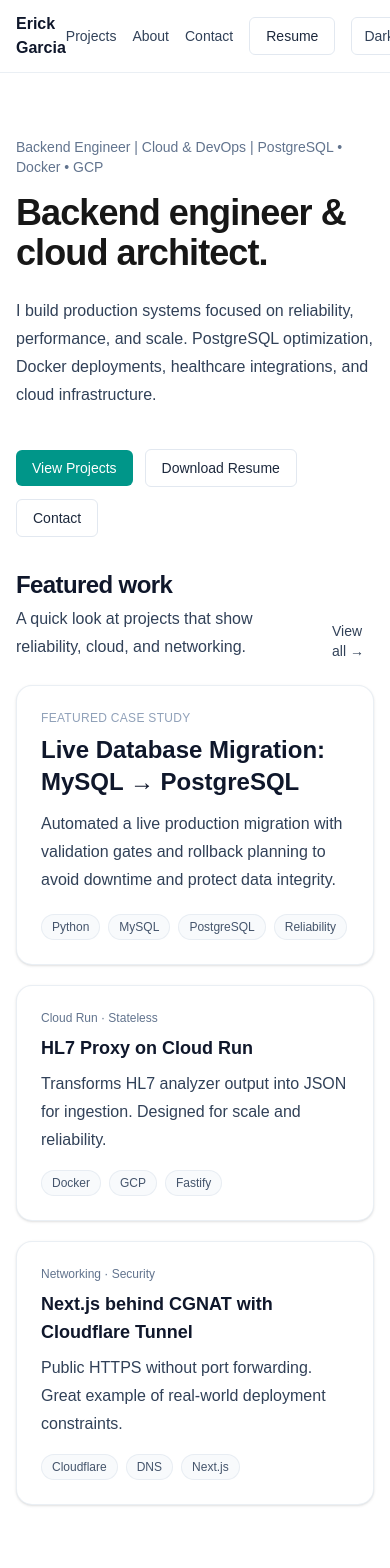
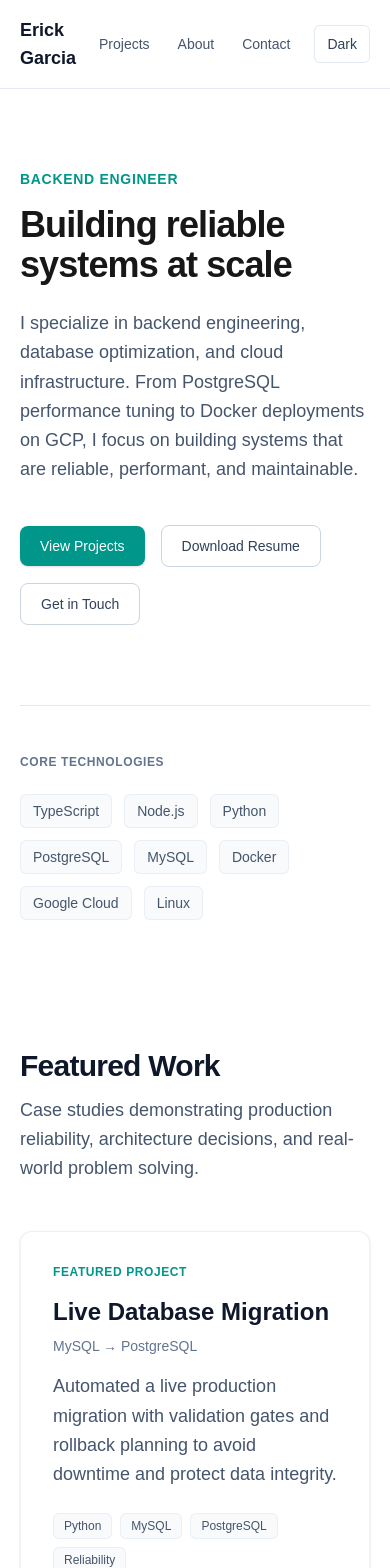
Before and after one commit to eggarcia98/portfolio, a Next.js app: page / in a window 390 px wide. Shown: the top 1568 px of the page. Built offline with nearby package versions, Linux system fonts and the light colour scheme.

Commit message:
style: enhance AboutPage, HomePage, and ProjectsPage for improved layout, readability, and clarity

```diff
--- a/src/app/about/page.tsx
+++ b/src/app/about/page.tsx
@@ -19,54 +19,78 @@ export default function AboutPage() {
     return (
         <div className="min-h-dvh bg-slate-50 text-slate-900 dark:bg-slate-950 dark:text-slate-50">
             <Navbar />
-            <main className="container-page py-14">
-                <h1 className="h2">
-                    About
+            <main className="container-page py-16 lg:py-24">
+                <div className="max-w-4xl">
+                    <p className="text-sm font-semibold uppercase tracking-wider text-teal-600 dark:text-teal-400">
+                        About Me
+                    </p>
+                    <h1 className="h2 mt-4">
+                        Backend engineer building reliable systems
                     </h1>
+                </div>
 
-                <div className="mt-8 grid gap-12 md:grid-cols-3">
-                    <section className="md:col-span-2">
+                <div className="mt-12 grid gap-12 lg:grid-cols-3 lg:gap-16">
+                    <section className="lg:col-span-2">
                         <p className="lead">
                             I'm Erick Garcia, a backend engineer focused on production reliability, cloud deployments, and database performance. I've built systems handling healthcare integrations, ERP middleware, and live database migrations without downtime.
                         </p>
 
-                        <p className="lead mt-4">
+                        <p className="lead mt-6">
                             2+ years building and supporting production systems at scale. Comfortable across the stack: TypeScript/Node, PostgreSQL optimization, Docker, Google Cloud, and networking fundamentals. Currently studying Telecommunications Engineering.
                         </p>
 
-                        <div className="mt-8 flex flex-wrap gap-3">
+                        <div className="mt-10 flex flex-wrap gap-4">
                             <Link
                                 href="/projects"
                                 className="btn btn-primary"
                             >
-                                View projects
+                                View Projects
                             </Link>
                             <Link
                                 href="/contact"
                                 className="btn btn-secondary"
                             >
-                                Contact
+                                Get in Touch
                             </Link>
                         </div>
                     </section>
 
-                    <aside className="surface p-6">
-                        <h2 className="text-sm font-semibold text-slate-900 dark:text-white">
-                            Core skills
+                    <aside className="space-y-8">
+                        <div className="surface p-6">
+                            <h2 className="text-base font-bold text-slate-900 dark:text-white">
+                                Core Skills
                             </h2>
-                        <ul className="mt-3 space-y-2 text-sm text-slate-700 dark:text-slate-200">
-                            <li>• Backend (TypeScript, Node, Python, SQL)</li>
-                            <li>• Databases (PostgreSQL, MySQL optimization)</li>
-                            <li>• Cloud & DevOps (Docker, GCP, CI/CD)</li>
-                            <li>• Production troubleshooting & reliability</li>
+                            <ul className="mt-4 space-y-3 text-sm text-slate-600 dark:text-slate-300">
+                                <li className="flex items-start">
+                                    <span className="mr-2 text-teal-600 dark:text-teal-400">•</span>
+                                    <span>Backend (TypeScript, Node, Python, SQL)</span>
+                                </li>
+                                <li className="flex items-start">
+                                    <span className="mr-2 text-teal-600 dark:text-teal-400">•</span>
+                                    <span>Databases (PostgreSQL, MySQL optimization)</span>
+                                </li>
+                                <li className="flex items-start">
+                                    <span className="mr-2 text-teal-600 dark:text-teal-400">•</span>
+                                    <span>Cloud & DevOps (Docker, GCP, CI/CD)</span>
+                                </li>
+                                <li className="flex items-start">
+                                    <span className="mr-2 text-teal-600 dark:text-teal-400">•</span>
+                                    <span>Production troubleshooting & reliability</span>
+                                </li>
                             </ul>
+                        </div>
 
-                        <h2 className="mt-6 text-sm font-semibold text-slate-900 dark:text-white">
+                        <div className="surface p-6">
+                            <h2 className="text-base font-bold text-slate-900 dark:text-white">
                                 Location
                             </h2>
-                        <p className="mt-2 text-sm text-slate-700 dark:text-slate-200">
-                            Brisbane, Australia (open to global opportunities)
+                            <p className="mt-3 text-sm text-slate-600 dark:text-slate-300">
+                                Brisbane, Australia
                             </p>
+                            <p className="mt-1 text-xs text-slate-500 dark:text-slate-400">
+                                Open to remote opportunities
+                            </p>
+                        </div>
                     </aside>
                 </div>
             </main>
--- a/src/app/globals.css
+++ b/src/app/globals.css
@@ -44,73 +44,75 @@ body {
 /* ---------- Component classes ---------- */
 @layer components {
     .section {
-        @apply mt-14;
+        @apply mt-20 lg:mt-28;
     }
 
     .section-tight {
-        @apply mt-8;
+        @apply mt-12 lg:mt-16;
     }
 
     .lead {
-        @apply text-base leading-7 text-slate-700 dark:text-slate-200;
+        @apply text-lg leading-relaxed text-slate-600 dark:text-slate-300 lg:text-xl;
     }
 
     .container-page {
-        @apply mx-auto max-w-5xl px-4;
+        @apply mx-auto max-w-6xl px-5 sm:px-8 lg:px-12;
     }
 
     .surface {
-        @apply rounded-2xl border border-slate-200/70
+        @apply rounded-xl border border-slate-200/60
     bg-white shadow-sm
-    transition-shadow
-    dark:border-slate-800/70 dark:bg-slate-900;
+    transition-all duration-200
+    hover:border-slate-300/60
+    dark:border-slate-800/60 dark:bg-slate-900/50
+    dark:hover:border-slate-700/60;
     }
 
     .muted {
-        @apply text-slate-700 dark:text-slate-200;
+        @apply text-slate-600 dark:text-slate-300;
     }
 
     .muted-2 {
-        @apply text-slate-600 dark:text-slate-300;
+        @apply text-slate-500 dark:text-slate-400;
     }
 
     .btn {
-        @apply inline-flex items-center justify-center rounded-md px-4 py-2 text-sm font-medium transition;
+        @apply inline-flex items-center justify-center rounded-lg px-5 py-2.5 text-sm font-medium transition-all duration-200;
     }
 
     .btn-primary {
-        @apply bg-teal-600 text-white hover:bg-teal-700;
+        @apply bg-teal-600 text-white hover:bg-teal-700 shadow-sm hover:shadow-md;
     }
 
     .btn-secondary {
-        @apply border border-slate-200 text-slate-800 hover:bg-white dark:border-slate-800 dark:text-slate-100 dark:hover:bg-slate-900;
+        @apply border border-slate-300 text-slate-700 hover:border-slate-400 hover:bg-slate-50 dark:border-slate-700 dark:text-slate-200 dark:hover:border-slate-600 dark:hover:bg-slate-800/50;
     }
 
     .navlink {
-        @apply text-sm text-slate-700 hover:text-slate-900 dark:text-slate-200 dark:hover:text-white;
+        @apply text-sm font-medium text-slate-600 hover:text-slate-900 transition-colors dark:text-slate-300 dark:hover:text-white;
     }
 
     .chip {
-        @apply rounded-full border border-slate-200/70
-    bg-slate-50 px-2.5 py-1
-    text-xs text-slate-600
-    dark:border-slate-800/70 dark:bg-slate-950 dark:text-slate-300;
+        @apply rounded-md border border-slate-200/60
+    bg-slate-100/50 px-2.5 py-1
+    text-xs font-medium text-slate-600
+    dark:border-slate-800/60 dark:bg-slate-900/50 dark:text-slate-300;
     }
 
     .h1 {
-        @apply text-4xl font-semibold tracking-tight sm:text-5xl;
+        @apply text-4xl font-bold tracking-tight sm:text-5xl lg:text-6xl;
     }
 
     .h2 {
-        @apply text-3xl font-semibold tracking-tight sm:text-4xl;
+        @apply text-3xl font-bold tracking-tight sm:text-4xl lg:text-5xl;
     }
 
     .article {
         @apply prose prose-slate max-w-none
-      prose-headings:tracking-tight
-      prose-h2:mt-10 prose-h2:mb-3
-      prose-p:leading-7
-      prose-li:leading-7
+      prose-headings:tracking-tight prose-headings:font-bold
+      prose-h2:mt-12 prose-h2:mb-4
+      prose-p:leading-relaxed prose-p:text-lg
+      prose-li:leading-relaxed
       prose-pre:rounded-xl prose-pre:border prose-pre:border-slate-200 prose-pre:bg-slate-50
       prose-pre:text-slate-900
       dark:prose-invert
--- a/src/app/page.tsx
+++ b/src/app/page.tsx
@@ -7,20 +7,25 @@ export default function HomePage() {
         <div className="min-h-dvh">
             <Navbar />
 
-            <main className="container-page py-16">
-                <p className="text-sm font-medium text-slate-500 dark:text-slate-400">
-                    Backend Engineer | Cloud & DevOps | PostgreSQL • Docker • GCP
+            <main className="container-page">
+                {/* Hero Section */}
+                <section className="py-20 lg:py-32">
+                    <div className="max-w-4xl">
+                        <p className="text-sm font-semibold uppercase tracking-wider text-teal-600 dark:text-teal-400">
+                            Backend Engineer
                         </p>
 
                         <h1 className="h1 mt-4">
-                    Backend engineer & cloud architect.
+                            Building reliable systems at scale
                         </h1>
 
-                <p className="lead mt-6 max-w-2xl">
-                    I build production systems focused on reliability, performance, and scale. PostgreSQL optimization, Docker deployments, healthcare integrations, and cloud infrastructure.
+                        <p className="lead mt-6 max-w-3xl">
+                            I specialize in backend engineering, database optimization, and cloud infrastructure.
+                            From PostgreSQL performance tuning to Docker deployments on GCP, I focus on building
+                            systems that are reliable, performant, and maintainable.
                         </p>
 
-                <div className="mt-10 flex flex-wrap items-center gap-3">
+                        <div className="mt-10 flex flex-wrap items-center gap-4">
                             <Link href="/projects" className="btn btn-primary">
                                 View Projects
                             </Link>
@@ -28,53 +33,64 @@ export default function HomePage() {
                             <a
                                 href="/Erick_Garcia_Resume.pdf"
                                 download
-                        className="btn btn-secondary "
+                                className="btn btn-secondary"
                             >
                                 Download Resume
                             </a>
 
                             <Link href="/contact" className="btn btn-secondary">
-                        Contact
+                                Get in Touch
                             </Link>
                         </div>
+                    </div>
+                </section>
+
+                {/* Tech Stack */}
+                <section className="border-t border-slate-200 py-12 dark:border-slate-800 lg:py-16">
+                    <p className="text-xs font-semibold uppercase tracking-wider text-slate-500 dark:text-slate-400">
+                        Core Technologies
+                    </p>
+                    <div className="mt-6 flex flex-wrap gap-3">
+                        {['TypeScript', 'Node.js', 'Python', 'PostgreSQL', 'MySQL', 'Docker', 'Google Cloud', 'Linux'].map((tech) => (
+                            <span key={tech} className="chip text-sm py-1.5 px-3">
+                                {tech}
+                            </span>
+                        ))}
+                    </div>
+                </section>
 
                 {/* Featured Projects */}
-                <section className="section section-tight">
-                    <div className="flex items-end justify-between gap-4">
-                        <div>
-                            <h2 className="text-2xl font-semibold tracking-tight text-slate-900 dark:text-white">
-                                Featured work
+                <section className="section">
+                    <div className="mb-12">
+                        <h2 className="text-3xl font-bold tracking-tight text-slate-900 dark:text-white lg:text-4xl">
+                            Featured Work
                         </h2>
-                            <p className="lead mt-1">
-                                A quick look at projects that show reliability,
-                                cloud, and networking.
+                        <p className="lead mt-3 max-w-2xl">
+                            Case studies demonstrating production reliability, architecture decisions, and real-world problem solving.
                         </p>
                     </div>
 
-                        <Link href="/projects" className="navlink">
-                            View all →
-                        </Link>
-                    </div>
-
-                    <div className="mt-6 grid gap-5 lg:grid-cols-3">
+                    <div className="grid gap-6 lg:grid-cols-12">
                         {/* Big featured card */}
                         <Link
                             href="/projects/db-migration"
-                            className="surface group p-6 transition hover:shadow-md lg:col-span-2"
+                            className="surface group p-8 lg:col-span-7"
                         >
-                            <p className="text-xs uppercase tracking-wide text-slate-400 dark:text-slate-500">
-                                Featured case study
+                            <p className="text-xs font-semibold uppercase tracking-wider text-teal-600 dark:text-teal-400">
+                                Featured Project
                             </p>
-                            <h3 className="mt-2 text-2xl font-semibold text-slate-900 dark:text-white">
-                                Live Database Migration: MySQL → PostgreSQL
+                            <h3 className="mt-4 text-2xl font-bold text-slate-900 dark:text-white lg:text-3xl">
+                                Live Database Migration
                             </h3>
-                            <p className="lead mt-3 max-w-2xl leading-7">
-                                Automated a live production migration with
-                                validation gates and rollback planning to avoid
-                                downtime and protect data integrity.
+                            <p className="mt-2 text-sm font-medium text-slate-500 dark:text-slate-400">
+                                MySQL → PostgreSQL
+                            </p>
+                            <p className="lead mt-4 leading-relaxed">
+                                Automated a live production migration with validation gates and rollback
+                                planning to avoid downtime and protect data integrity.
                             </p>
 
-                            <div className="mt-5 flex flex-wrap gap-2">
+                            <div className="mt-6 flex flex-wrap gap-2">
                                 <span className="chip">Python</span>
                                 <span className="chip">MySQL</span>
                                 <span className="chip">PostgreSQL</span>
@@ -83,51 +99,56 @@ export default function HomePage() {
                         </Link>
 
                         {/* Two smaller cards */}
-                        <div className="grid gap-5">
+                        <div className="grid gap-6 lg:col-span-5">
                             <Link
                                 href="/projects/hl7-proxy"
-                                className="surface group p-6 transition hover:shadow-md"
+                                className="surface group p-6"
                             >
-                                <p className="text-xs text-slate-500 dark:text-slate-400">
-                                    Cloud Run · Stateless
+                                <p className="text-xs font-medium text-slate-500 dark:text-slate-400">
+                                    Cloud Run · Healthcare
                                 </p>
-                                <h3 className="mt-2 text-lg font-semibold text-slate-900 dark:text-white">
-                                    HL7 Proxy on Cloud Run
+                                <h3 className="mt-3 text-xl font-bold text-slate-900 dark:text-white">
+                                    HL7 Proxy Service
                                 </h3>
-                                <p className="lead mt-2 leading-7">
-                                    Transforms HL7 analyzer output into JSON for
-                                    ingestion. Designed for scale and
-                                    reliability.
+                                <p className="mt-3 text-base leading-relaxed text-slate-600 dark:text-slate-300">
+                                    Stateless service transforming HL7 data to JSON, designed for reliability and scale.
                                 </p>
                                 <div className="mt-4 flex flex-wrap gap-2">
-                                    <span className="chip">Docker</span>
-                                    <span className="chip">GCP</span>
-                                    <span className="chip">Fastify</span>
+                                    <span className="chip text-xs">Docker</span>
+                                    <span className="chip text-xs">GCP</span>
+                                    <span className="chip text-xs">TypeScript</span>
                                 </div>
                             </Link>
 
                             <Link
                                 href="/projects/cloudflare-tunnel"
-                                className="surface group p-6 transition hover:shadow-md"
+                                className="surface group p-6"
                             >
-                                <p className="text-xs text-slate-500 dark:text-slate-400">
-                                    Networking · Security
+                                <p className="text-xs font-medium text-slate-500 dark:text-slate-400">
+                                    Networking · Infrastructure
                                 </p>
-                                <h3 className="mt-2 text-lg font-semibold text-slate-900 dark:text-white">
-                                    Next.js behind CGNAT with Cloudflare Tunnel
+                                <h3 className="mt-3 text-xl font-bold text-slate-900 dark:text-white">
+                                    Cloudflare Tunnel Setup
                                 </h3>
-                                <p className="lead mt-2 leading-7">
-                                    Public HTTPS without port forwarding. Great
-                                    example of real-world deployment
-                                    constraints.
+                                <p className="mt-3 text-base leading-relaxed text-slate-600 dark:text-slate-300">
+                                    Publishing Next.js behind CGNAT with secure tunnel and DNS configuration.
                                 </p>
                                 <div className="mt-4 flex flex-wrap gap-2">
-                                    <span className="chip">Cloudflare</span>
-                                    <span className="chip">DNS</span>
-                                    <span className="chip">Next.js</span>
+                                    <span className="chip text-xs">Cloudflare</span>
+                                    <span className="chip text-xs">DNS</span>
+                                    <span className="chip text-xs">Security</span>
                                 </div>
                             </Link>
                         </div>
+                    </div>
+
+                    <div className="mt-8 text-center">
+                        <Link href="/projects" className="inline-flex items-center text-sm font-medium text-teal-600 hover:text-teal-700 dark:text-teal-400 dark:hover:text-teal-300">
+                            View all projects
+                            <svg className="ml-2 h-4 w-4" fill="none" stroke="currentColor" viewBox="0 0 24 24">
+                                <path strokeLinecap="round" strokeLinejoin="round" strokeWidth={2} d="M9 5l7 7-7 7" />
+                            </svg>
+                        </Link>
                     </div>
                 </section>
             </main>
--- a/src/components/navbar.tsx
+++ b/src/components/navbar.tsx
@@ -8,37 +8,43 @@ const NavLink = ({
     href: string;
     children: React.ReactNode;
 }) => (
-    <Link href={href} className="navlink">
+    <Link href={href} className="navlink px-3 py-2 rounded-md hover:bg-slate-100 dark:hover:bg-slate-800/50">
         {children}
     </Link>
 );
 
 export function Navbar() {
     return (
-        <header className="border-b border-slate-200/70 bg-white/70 backdrop-blur dark:border-slate-800/70 dark:bg-slate-950/60">
-            <div className="container-page flex items-center justify-between py-3">
+        <header className="sticky top-0 z-50 border-b border-slate-200/80 bg-white/80 backdrop-blur-md dark:border-slate-800/80 dark:bg-slate-950/80">
+            <div className="container-page">
+                <div className="flex items-center justify-between py-4">
                     <Link
                         href="/"
-                    className="font-semibold text-slate-900 dark:text-white"
+                        className="text-lg font-bold text-slate-900 transition-colors hover:text-teal-600 dark:text-white dark:hover:text-teal-400"
                     >
                         Erick Garcia
                     </Link>
 
-                <nav className="flex items-center gap-4">
+                    <nav className="flex items-center gap-1 sm:gap-2">
                         <NavLink href="/projects">Projects</NavLink>
                         <NavLink href="/about">About</NavLink>
                         <NavLink href="/contact">Contact</NavLink>
 
+                        <div className="ml-2 hidden sm:block">
                             <a
                                 href="/Erick_Garcia_Resume.pdf"
                                 download
-                        className="btn btn-secondary "
+                                className="btn btn-secondary text-xs sm:text-sm"
                             >
                                 Resume
                             </a>
+                        </div>
 
+                        <div className="ml-2">
                             <ThemeToggle />
+                        </div>
                     </nav>
+                </div>
             </div>
         </header>
     );
```
Also changed, not shown: src/app/projects/page.tsx (+9 -5 lines). Lines whose indentation alone changed are shown as unchanged.
